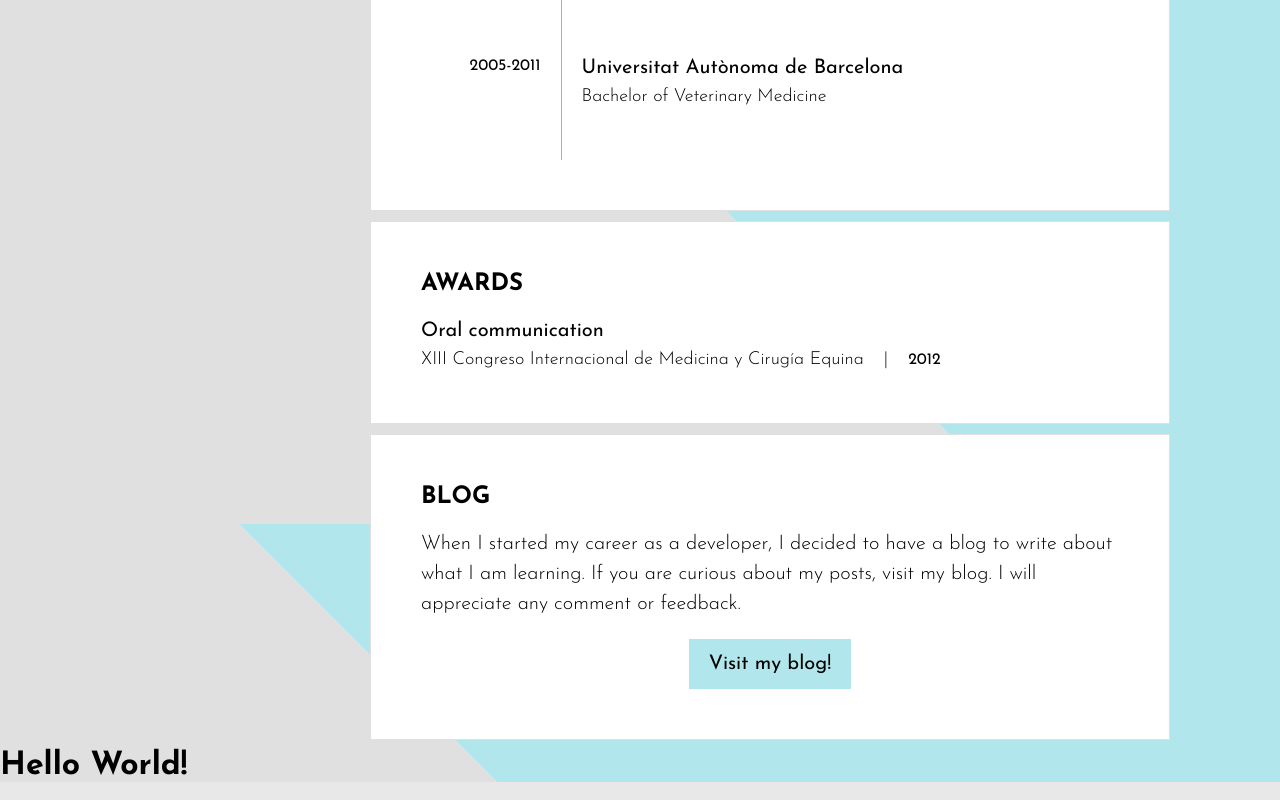
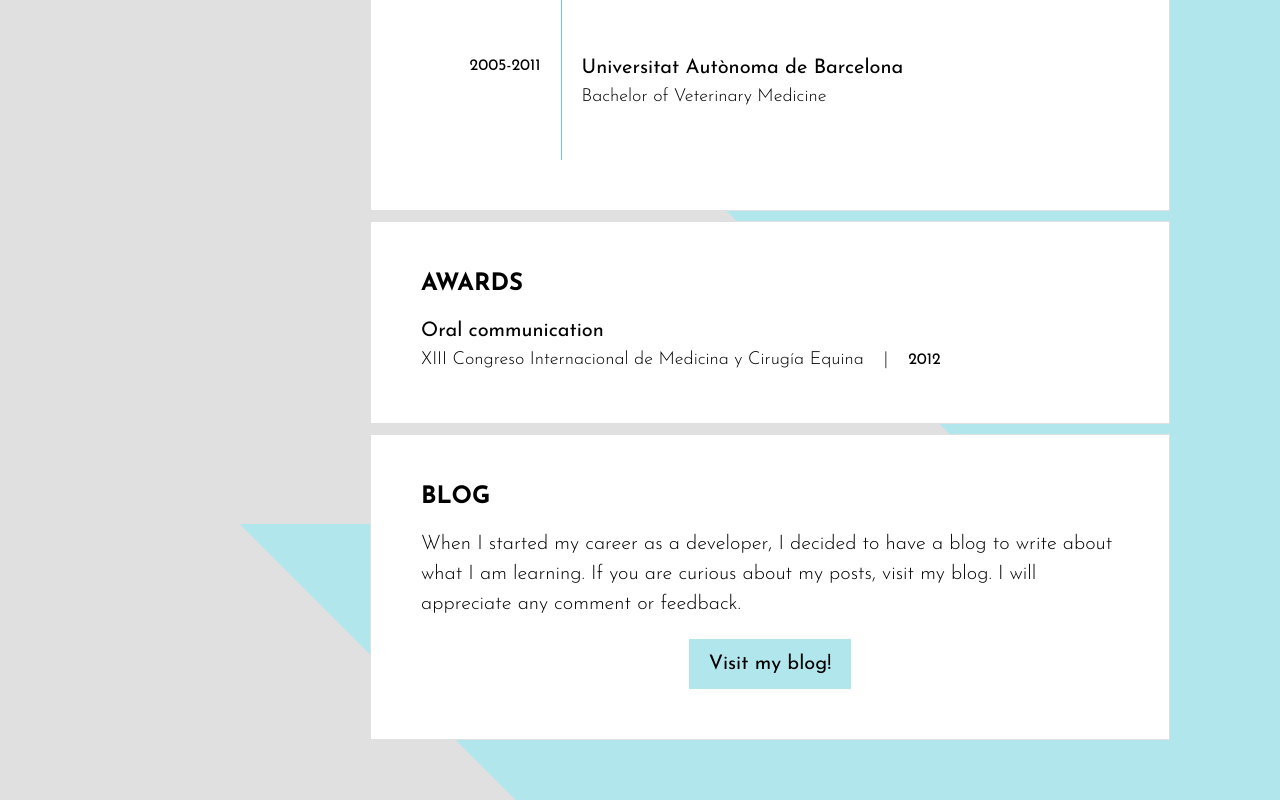
Before and after one commit to Laura-SM/vetToDev, a React (Create React App) app in the folder frontend/: page / in a window 1280 px wide. Shown: the part 1876-2676 px from the top of the page. Built offline with nearby package versions, Linux system fonts and the light colour scheme.

Commit message:
Add Footer component and remove App component in index

```diff
--- a/frontend/src/index.tsx
+++ b/frontend/src/index.tsx
@@ -1,15 +1,15 @@
 import React from 'react';
 import ReactDOM from 'react-dom';
-import App from './App';
 import Header from './components/Header';
 import Resume from './components/Resume';
+import Footer from './components/Footer';
 import './styles/global.scss';
 
 ReactDOM.render(
   <React.StrictMode>
     <Header />
     <Resume />
-    <App />
+    <Footer />
   </React.StrictMode>,
   document.getElementById('root')
 );
```
